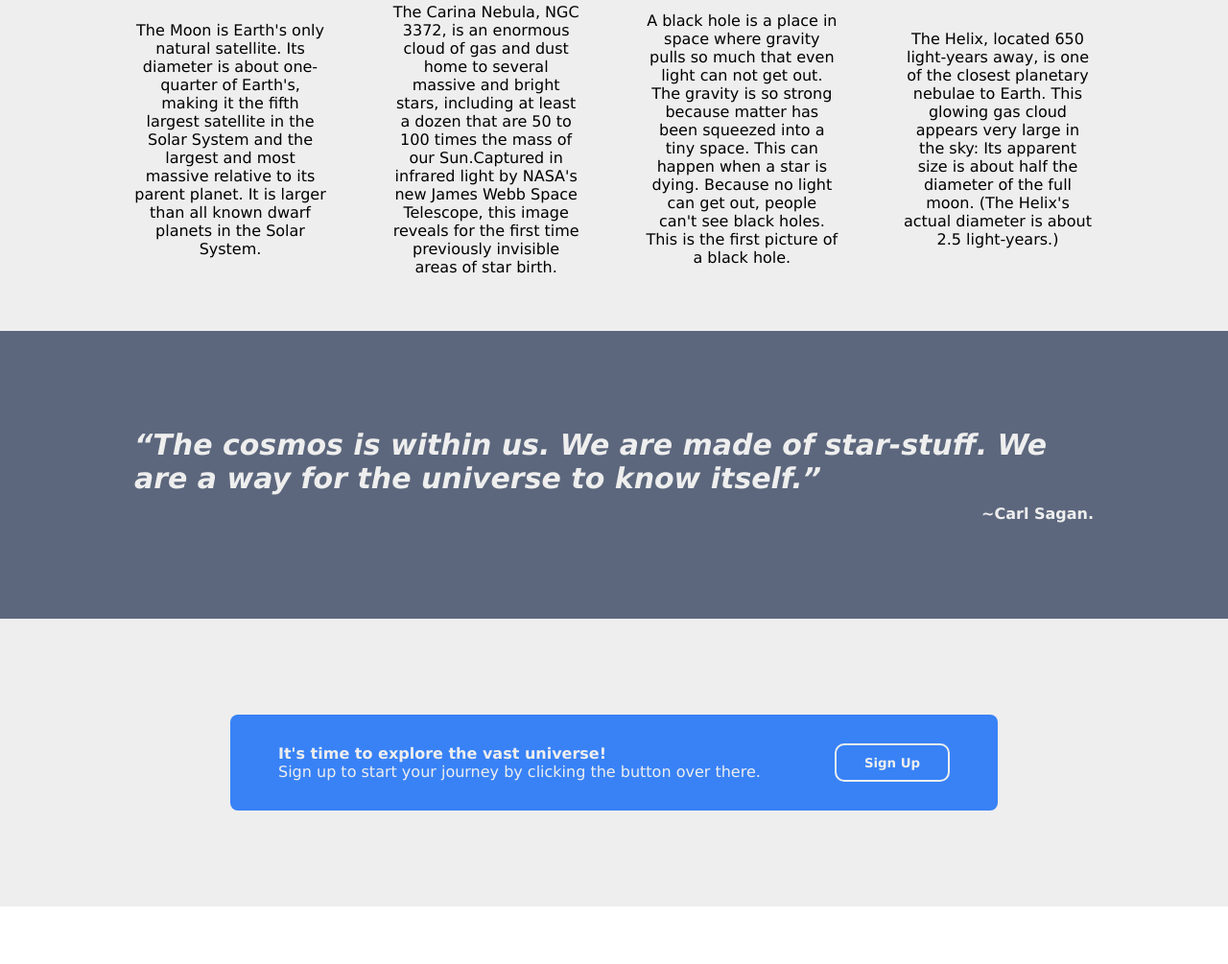
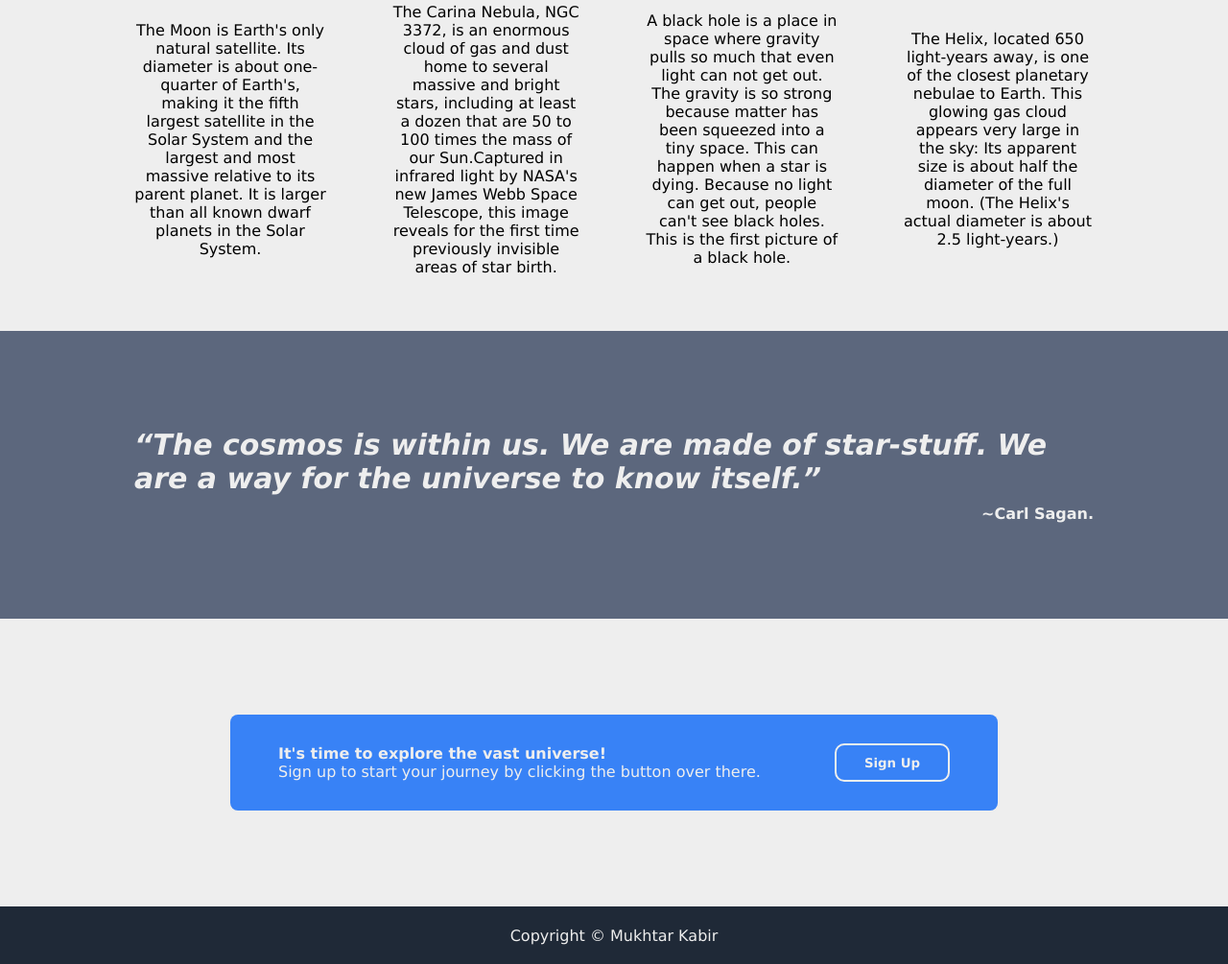
Before and after one commit to muktarkabir/landing_page, a plain HTML site: page index.html in a window 1280 px wide. Shown: the part 844-1849 px from the top of the page at 96% size. Before the commit the page ends 1789 px from the top, so only its background shows below. Drawn offline with Linux system fonts and the light colour scheme.

Commit message:
Add the footer and final touches
Final touches being copyright text thing and more links in menu

```diff
--- a/index.html
+++ b/index.html
@@ -15,7 +15,8 @@
             <ul>
                 <li><a href="#">Home</a></li>
                 <li><a href="#">About</a></li>
-                <li><a href="#">Contact</a></li>
+                <li><a href="#">Products</a></li>
+                <li><a href="#">Newsletter</a></li>
             </ul>
         </div>
     </div>
@@ -74,5 +75,10 @@
             </div>
         </div>
     </div>
+    <div class="footer-container">
+        <div class="footer">
+            Copyright &copy; Mukhtar Kabir
+        </div>
+    </div>
 </body>
 </html>
--- a/style.css
+++ b/style.css
@@ -230,3 +230,18 @@ button:hover {
     border: 2px solid #eee;
     font-weight: bold;
 }
+.footer-container{
+    display: flex;
+    background-color: #1F2937;
+    justify-content: center;
+    padding: 10px 0;
+}
+.footer{
+    display: flex;
+    justify-content: center;
+    width: 1000px;
+    height: 40px;
+    align-items: center;
+    color: #eee;
+
+}
```
